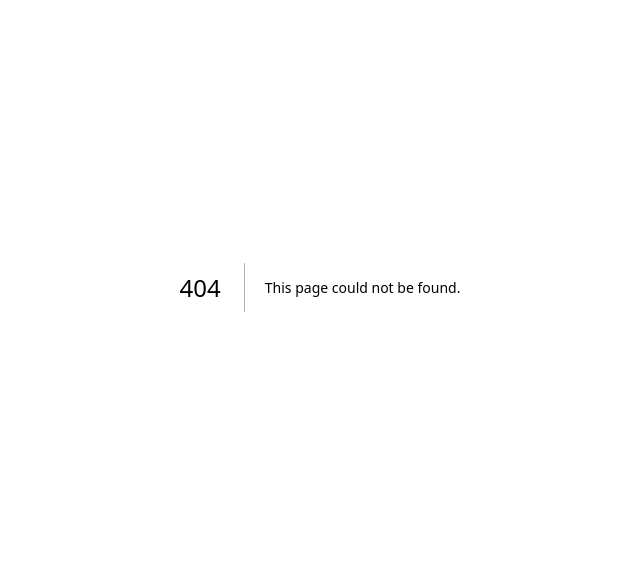
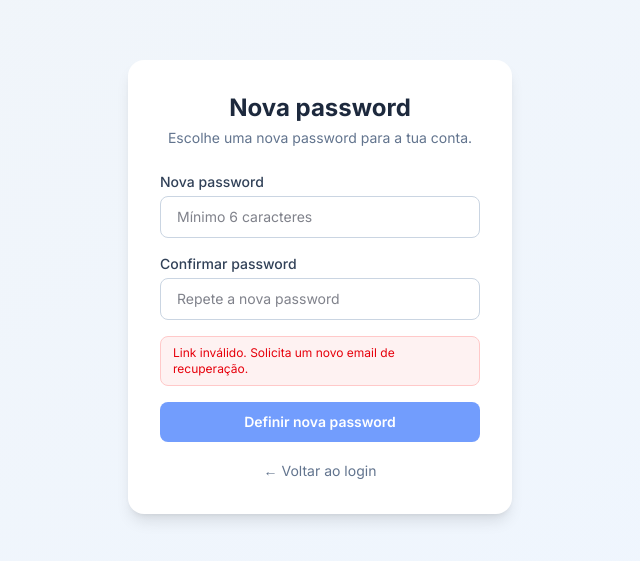
Before and after one commit to BailaoHugo/gestao-construcao, a Next.js app: page /recuperar-password/reset in a window 1280 px wide. Before the commit this address had no page. Shown: the part 113-674 px from the top of the page, without its empty margins (320-960 px from the left). Built offline with nearby package versions, Linux system fonts and the light colour scheme.

Commit message:
feat: add reset password page (new password form with token)

```diff
--- /dev/null
+++ b/src/app/recuperar-password/reset/page.tsx
@@ -0,0 +1,126 @@
+'use client';
+import { useState, useEffect, Suspense } from 'react';
+import { useSearchParams, useRouter } from 'next/navigation';
+import Link from 'next/link';
+
+function ResetForm() {
+  const searchParams = useSearchParams();
+  const router = useRouter();
+  const token = searchParams.get('token') || '';
+
+  const [password, setPassword] = useState('');
+  const [confirm, setConfirm] = useState('');
+  const [loading, setLoading] = useState(false);
+  const [done, setDone] = useState(false);
+  const [error, setError] = useState('');
+
+  useEffect(() => {
+    if (!token) setError('Link inválido. Solicita um novo email de recuperação.');
+  }, [token]);
+
+  async function handleSubmit(e: React.FormEvent) {
+    e.preventDefault();
+    if (password !== confirm) {
+      setError('As passwords não coincidem.');
+      return;
+    }
+    if (password.length < 6) {
+      setError('A password deve ter pelo menos 6 caracteres.');
+      return;
+    }
+    setLoading(true);
+    setError('');
+    try {
+      const res = await fetch('/api/auth/reset-password', {
+        method: 'POST',
+        headers: { 'Content-Type': 'application/json' },
+        body: JSON.stringify({ token, password }),
+      });
+      const data = await res.json();
+      if (!res.ok) {
+        setError(data.error || 'Erro ao redefinir password');
+      } else {
+        setDone(true);
+        setTimeout(() => router.push('/login'), 3000);
+      }
+    } catch {
+      setError('Erro de ligação. Tenta novamente.');
+    } finally {
+      setLoading(false);
+    }
+  }
+
+  return (
+    <div className="min-h-screen flex items-center justify-center bg-gradient-to-br from-slate-100 to-blue-50 px-4">
+      <div className="w-full max-w-sm bg-white rounded-2xl shadow-lg p-8">
+        <div className="mb-6 text-center">
+          <h1 className="text-2xl font-bold text-slate-800">Nova password</h1>
+          <p className="text-sm text-slate-500 mt-1">Escolhe uma nova password para a tua conta.</p>
+        </div>
+
+        {done ? (
+          <div className="text-center">
+            <div className="text-4xl mb-3">✅</div>
+            <p className="text-slate-700 font-medium">Password atualizada!</p>
+            <p className="text-sm text-slate-500 mt-1">Vais ser redirecionado para o login em instantes…</p>
+            <Link href="/login" className="mt-4 inline-block text-sm text-blue-600 hover:underline">
+              Ir para o login agora
+            </Link>
+          </div>
+        ) : (
+          <form onSubmit={handleSubmit} className="space-y-4">
+            <div>
+              <label className="block text-sm font-medium text-slate-700 mb-1">Nova password</label>
+              <input
+                type="password"
+                required
+                value={password}
+                onChange={e => setPassword(e.target.value)}
+                placeholder="Mínimo 6 caracteres"
+                className="w-full px-4 py-2.5 border border-slate-300 rounded-lg text-sm focus:outline-none focus:ring-2 focus:ring-blue-500 focus:border-transparent"
+              />
+            </div>
+
+            <div>
+              <label className="block text-sm font-medium text-slate-700 mb-1">Confirmar password</label>
+              <input
+                type="password"
+                required
+                value={confirm}
+                onChange={e => setConfirm(e.target.value)}
+                placeholder="Repete a nova password"
+                className="w-full px-4 py-2.5 border border-slate-300 rounded-lg text-sm focus:outline-none focus:ring-2 focus:ring-blue-500 focus:border-transparent"
+              />
+            </div>
+
+            {error && (
+              <p className="text-xs text-red-600 bg-red-50 border border-red-200 rounded-lg px-3 py-2">{error}</p>
+            )}
+
+            <button
+              type="submit"
+              disabled={loading || !token}
+              className="w-full py-2.5 px-4 bg-blue-600 hover:bg-blue-700 disabled:opacity-60 text-white font-semibold rounded-lg text-sm transition-colors"
+            >
+              {loading ? 'A guardar…' : 'Definir nova password'}
+            </button>
+
+            <div className="text-center">
+              <Link href="/login" className="text-sm text-slate-500 hover:text-slate-700">
+                ← Voltar ao login
+              </Link>
+            </div>
+          </form>
+        )}
+      </div>
+    </div>
+  );
+}
+
+export default function ResetPasswordPage() {
+  return (
+    <Suspense>
+      <ResetForm />
+    </Suspense>
+  );
+}
```
